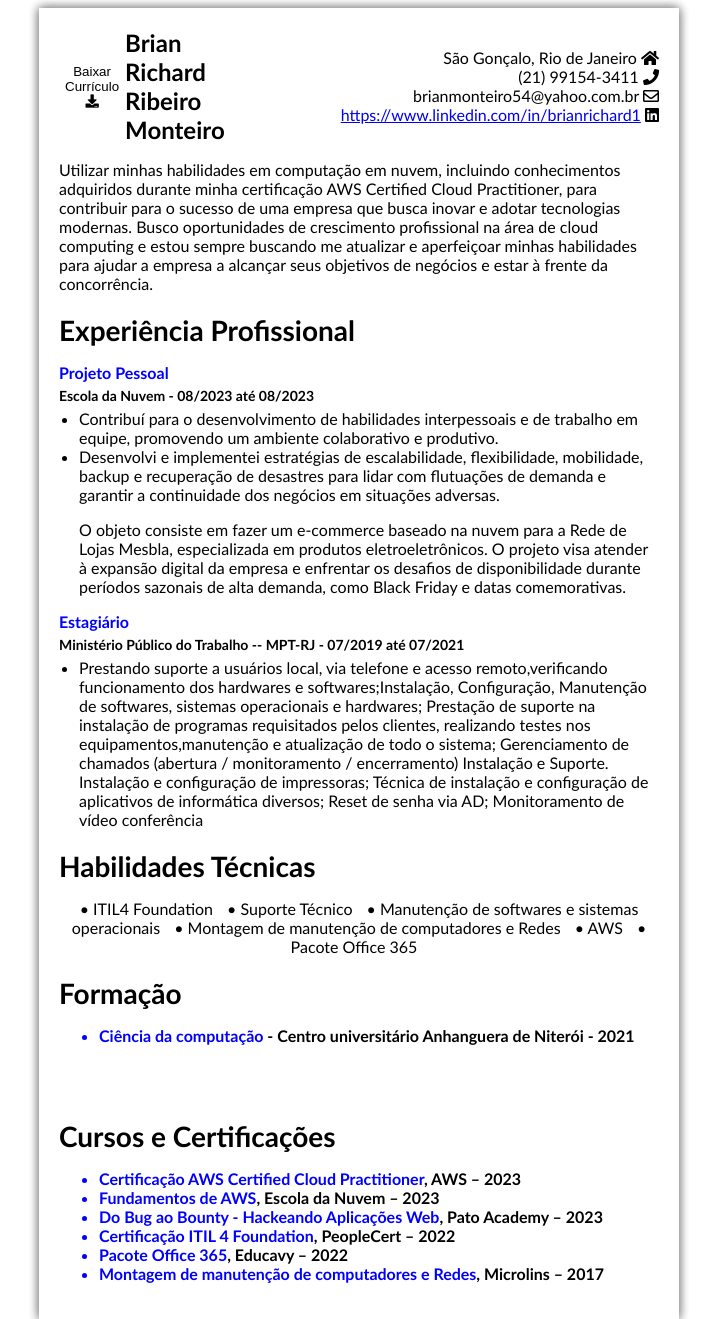
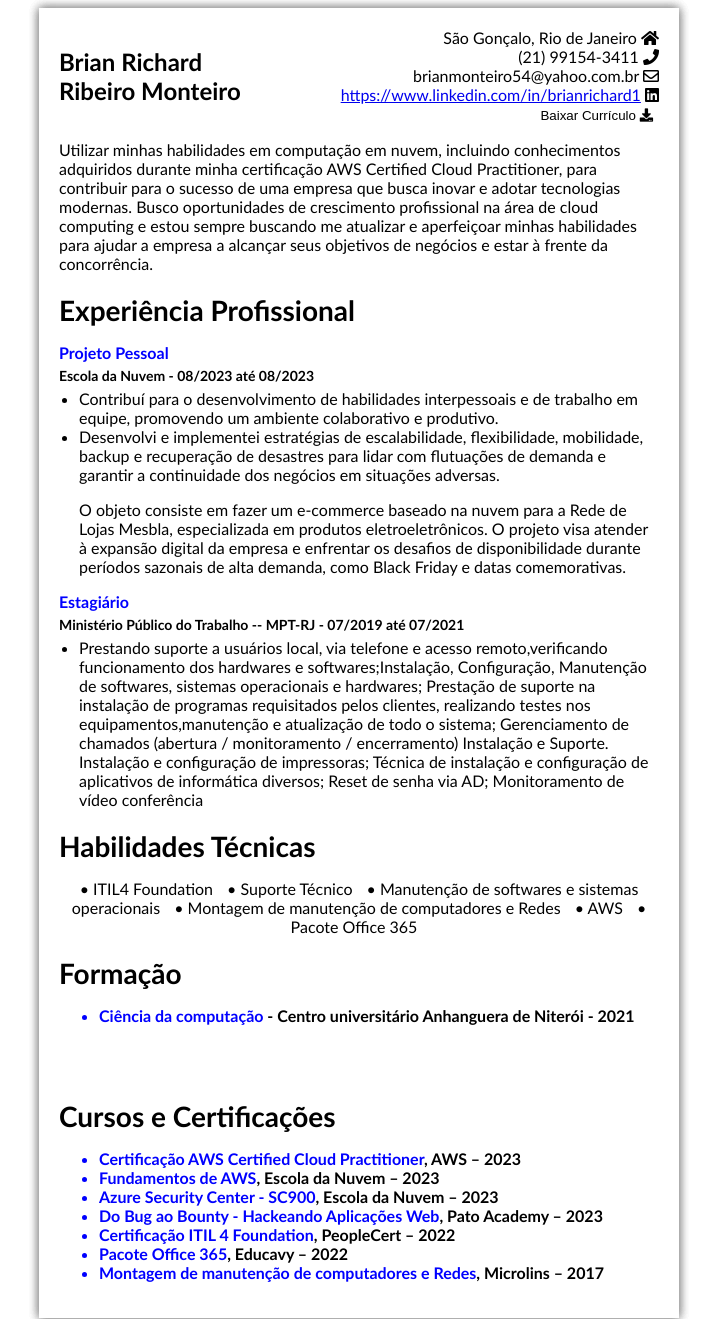
Before and after one commit to brianmonteiro54/Site_de_curriculo, a plain HTML site: page curriculo/cv_brian.html in a window 1280 px wide. Shown: the top 1319 px of the page, without its empty margins (281-998 px from the left). Drawn offline with Linux system fonts and the light colour scheme.

Commit message:
Update cv_brian.html

```diff
--- a/curriculo/cv_brian.html
+++ b/curriculo/cv_brian.html
@@ -12,7 +12,7 @@
   <body>
     <div class="container">
       <div class="name">
-        <button  id="downloadButton" onclick="generatePDF()">Baixar Currículo <i class="fas fa-download"></i></button>
+      <!--  <button  id="downloadButton" onclick="generatePDF()">Baixar Currículo <i class="fas fa-download"></i></button> Posição do download testando em outro local -->
         <span class="name-left">Brian Richard Ribeiro Monteiro</span>
         <span class="name-right">
           <p class="endereco">
@@ -21,7 +21,7 @@
           <p>(21) 99154-3411 <i class="fas fa-phone"></i></p>
           <p>brianmonteiro54@yahoo.com.br <i class="far fa-envelope"></i></p>
           <p style="width: 400px"><a href="https://www.linkedin.com/in/brianrichard1" target="_blank">https://www.linkedin.com/in/brianrichard1</a> <i class="fab fa-linkedin"></i></p>
-
+          <button  id="downloadButton" onclick="generatePDF()">Baixar Currículo <i class="fas fa-download"></i></button>
 
 
         </span>
@@ -95,6 +95,7 @@
         <ul class="education">
         <li><strong class="certification-blue">Certificação AWS Certified Cloud Practitioner</strong><span class="certification-black">, AWS – 2023</span></li>
         <li><strong class="certification-blue">Fundamentos de AWS</strong><span class="certification-black">, Escola da Nuvem – 2023</span></li>
+        <li><strong class="certification-blue">Azure Security Center - SC900</strong><span class="certification-black">, Escola da Nuvem – 2023</span></li>
         <li><strong class="certification-blue">Do Bug ao Bounty - Hackeando Aplicações Web</strong><span class="certification-black">, Pato Academy – 2023</span></li>
         <li><strong class="certification-blue">Certificação ITIL 4 Foundation</strong><span class="certification-black">, PeopleCert – 2022</span></li>
         <li><strong class="certification-blue">Pacote Office 365</strong><span class="certification-black">, Educavy – 2022</span></li>
```
